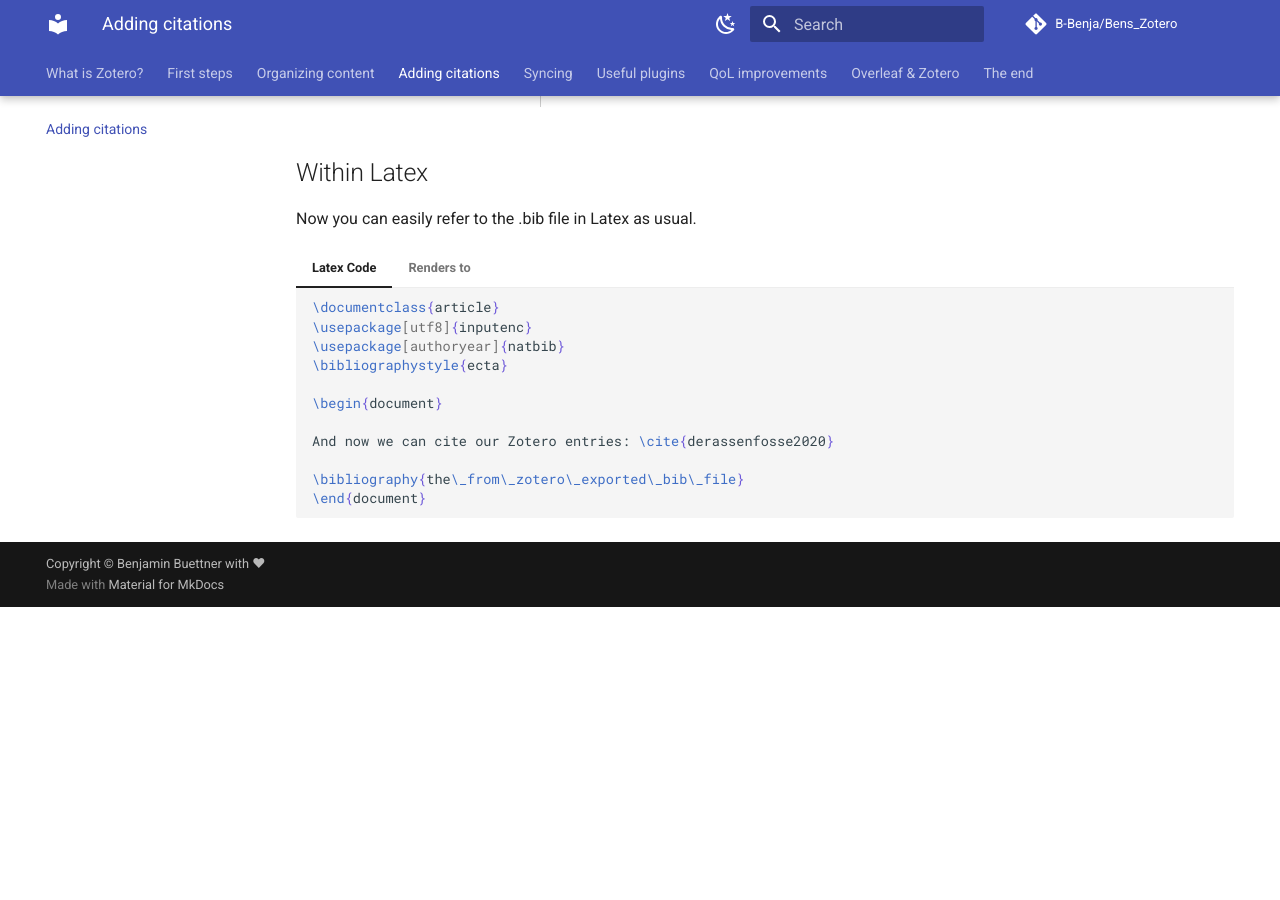
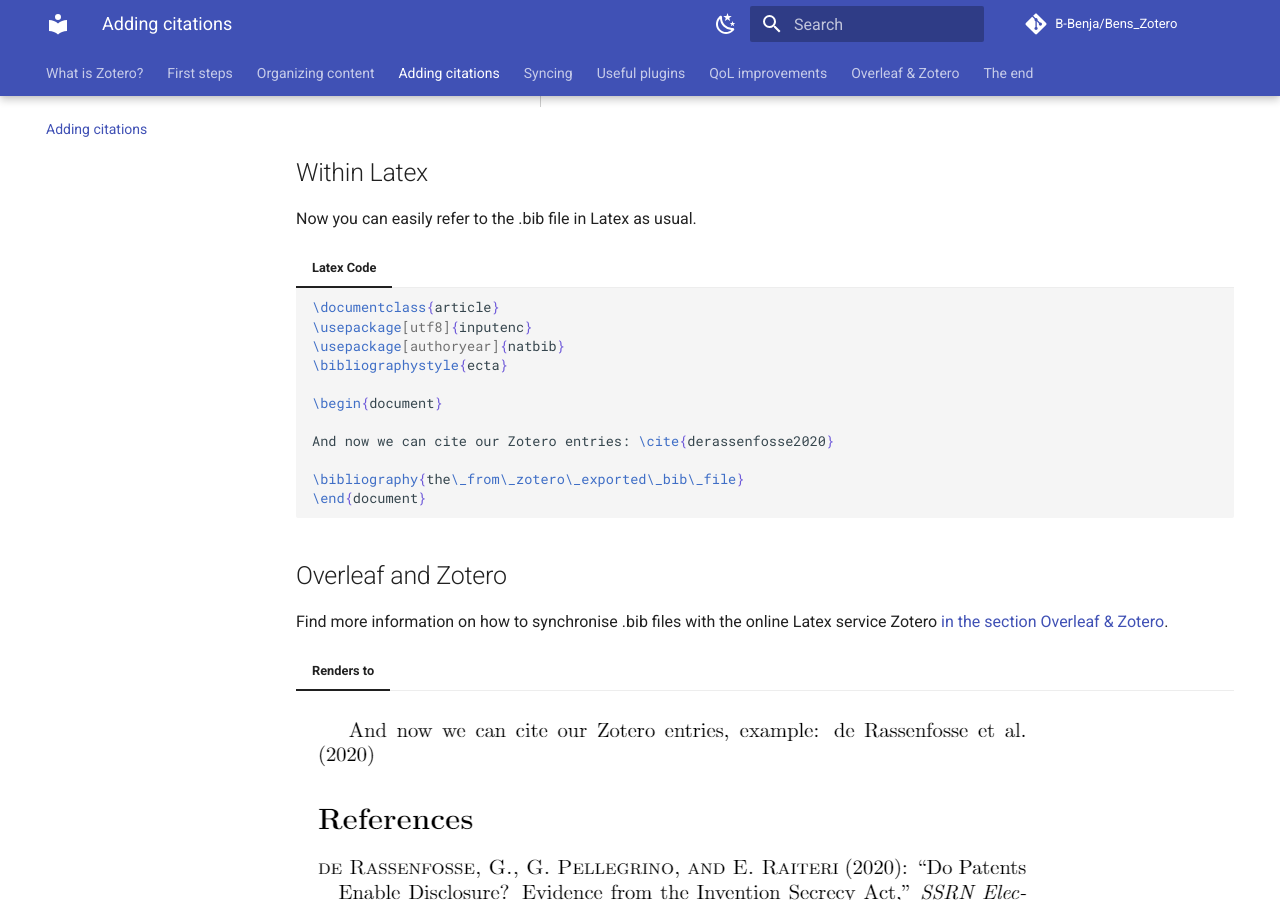
Before and after one commit to B-Benja/Bens_Zotero, an MkDocs documentation site: the page built from docs/adding-citations.md, in a window 1280 px wide and 900 px high, scrolled down 2326 px. Built offline with MkDocs 1.6.1 and Material for MkDocs 9.7.7, drawn with Linux system fonts in a browser that asks for light colours; comment, search, counter and statistics services are not loaded; before the commit the page ends 2933 px from its top, so only the background shows below that.

Commit message:
Added reference to new section

````diff
--- a/docs/adding-citations.md
+++ b/docs/adding-citations.md
@@ -39,6 +39,7 @@
 
     ![](images/bibtexexport.gif)
 
+
     ## Within Latex
 
     Now you can easily refer to the .bib file in Latex as usual.
@@ -58,6 +59,9 @@
         \end{document}
 
         ```
+
+    ## Overleaf and Zotero
+    Find more information on how to synchronise .bib files with the online Latex service Zotero [in the section Overleaf & Zotero](/Bens_Zotero/working_overleaf/).
 
     === "Renders to"
         ![](images/latex_output.png)
````
